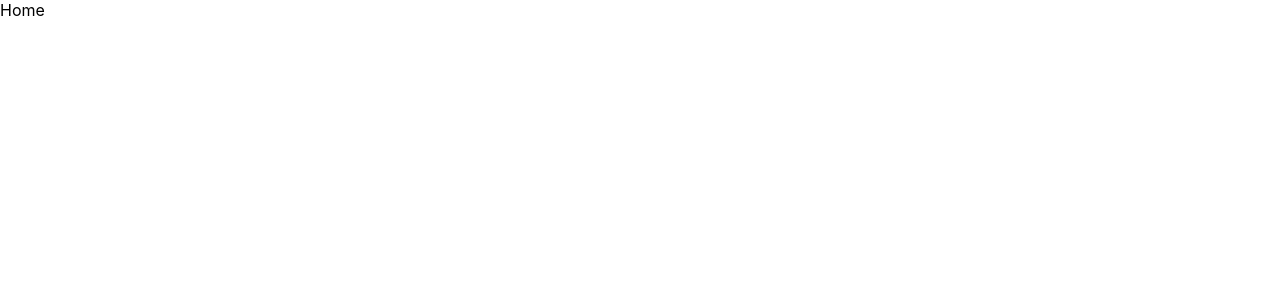
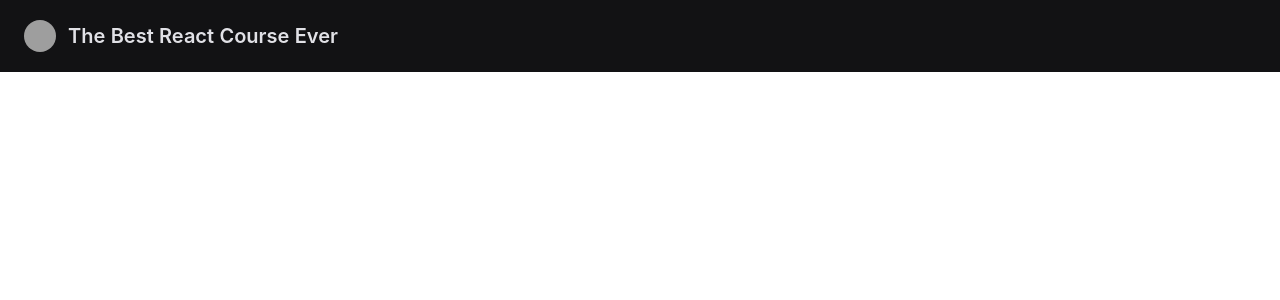
Before and after one commit to paulotolentino/curso-react-landing-page, a React (Create React App) app in the folder code/react/: page / in a window 1280 px wide. Shown: the top 300 px of the page. Built offline with nearby package versions, Linux system fonts and the light colour scheme; grey boxes are pictures that could not be loaded.

Commit message:
Import Header component

```diff
--- /dev/null
+++ b/code/react/src/App.css
@@ -0,0 +1 @@
+@import "~antd/dist/antd.css";
--- a/code/react/src/App.tsx
+++ b/code/react/src/App.tsx
@@ -1,7 +1,7 @@
 import React from "react";
 import { BrowserRouter, Routes, Route, Navigate } from "react-router-dom";
-
 import Home from "./pages/Home";
+import "./App.css";
 
 const App: React.FC = () => {
   return (
--- a/code/react/src/pages/Home/index.tsx
+++ b/code/react/src/pages/Home/index.tsx
@@ -1,7 +1,12 @@
 import React from "react";
+import Header from "../../components/Header";
 
 type HomeType = {};
 
-const Home: React.FC<HomeType> = () => <div>Home</div>;
+const Home: React.FC<HomeType> = () => (
+  <>
+    <Header />
+  </>
+);
 
 export default Home;
```
